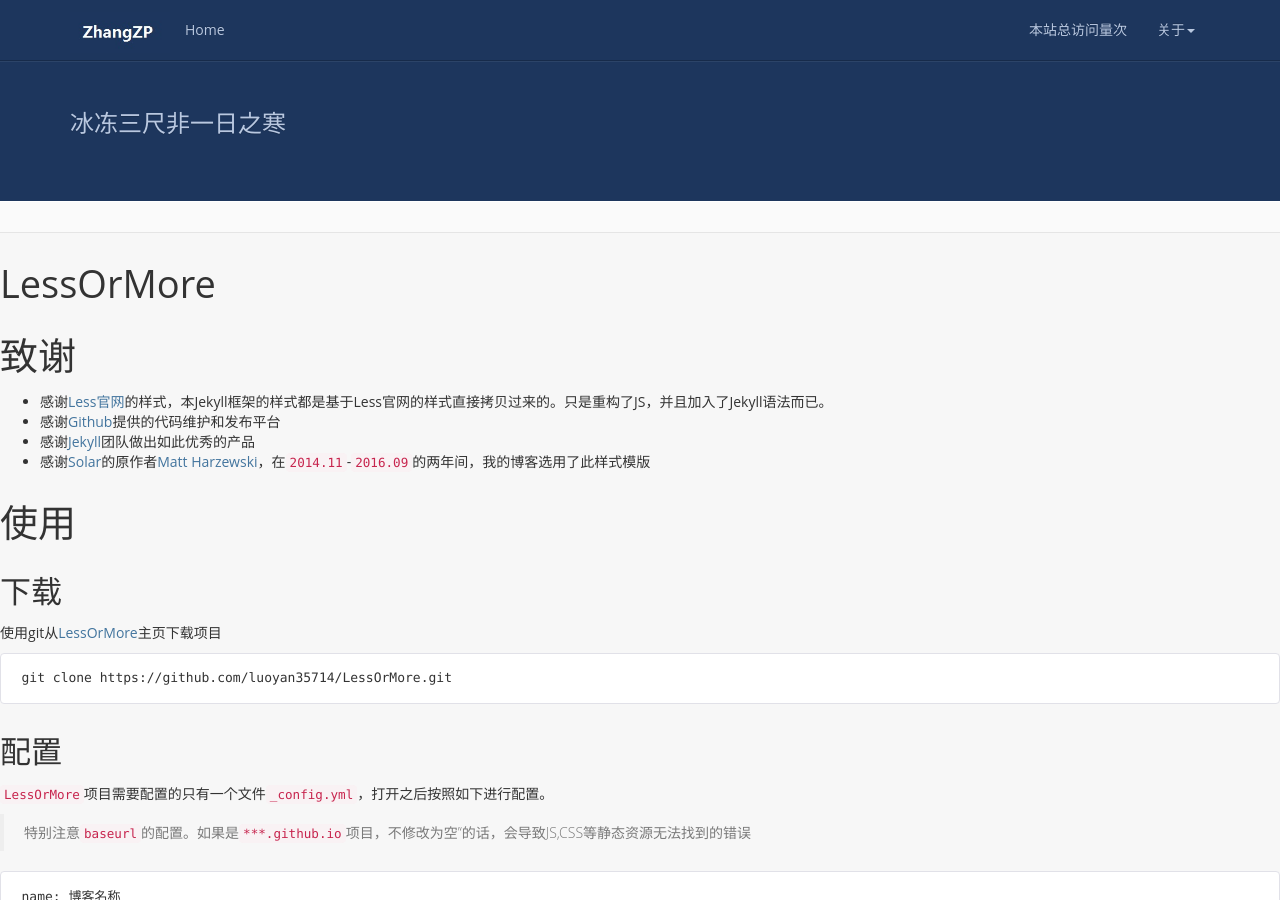
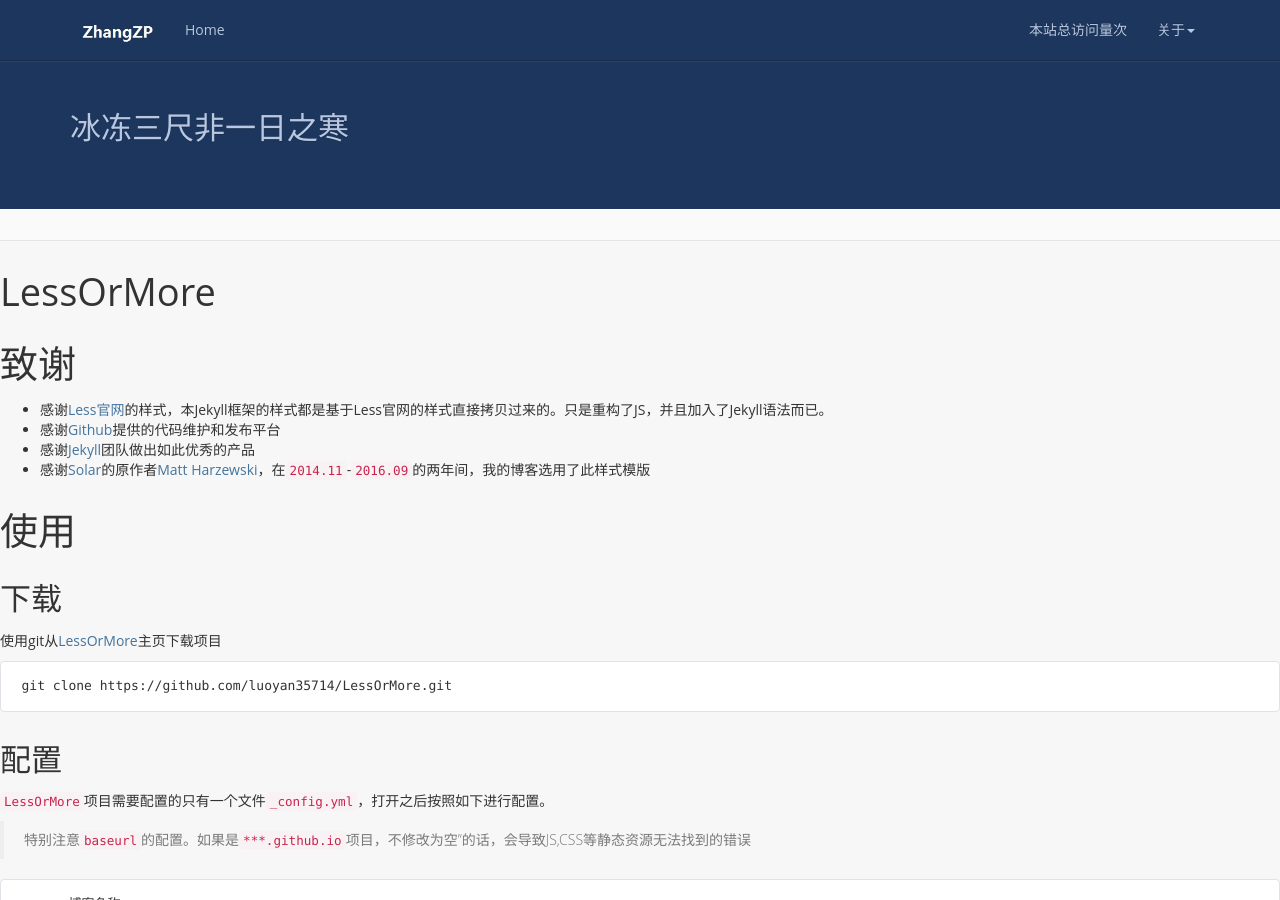
Before and after one commit to ZhangZaipeng/ZhangZaipeng.github.io, a Jekyll site: the page built from README.md, in a window 1280 px wide and 900 px high. Built offline with Jekyll 4.4.1, drawn with Linux system fonts in a browser that asks for light colours; our own code applies the rules of GitHub Pages for plain Markdown files; comment, search, counter and statistics services are not loaded.

Commit message:
modify 1

```diff
--- a/_includes/docs_header.html
+++ b/_includes/docs_header.html
@@ -5,7 +5,7 @@
 		    <h1>{{ page.title }}</h1>
 		    <p>Post on {{ page.date | date: "%b %d, %Y" }} by <a href="/about">{{ site.author }}</a></p>
 		-->
-		    <h3>{{ site.motto }}</h3>
+		    <h2>{{ site.motto }}</h2>
     {% else %}
 	    <h1>{{ site.name }}</h1>
 	    <p>{{ site.description }}</p>
--- a/_includes/head.html
+++ b/_includes/head.html
@@ -11,7 +11,6 @@
 	<link rel="stylesheet" href="{{ '/styles/css/fontawesome/css/font-awesome.min.css' | prepend: site.baseurl }}">
 	<link rel="stylesheet" href="{{ '/styles/css/syntax.css' | prepend: site.baseurl }}">
 	<link rel="canonical" href="{{ page.url | replace:'index.html','' | prepend: site.baseurl }}">
-	<link rel="alternate" type="application/rss+xml" title="{{ site.name }}" href="{{ '/feed.xml' | prepend: site.baseurl }}">
 
 	<meta name="keywords" content="{{ page.title | append: ', ' | append: site.name | append: ', ' | append: site.meta_description}}">
 	<meta name="description" content="{{site.meta_description}}">
```
Also changed, not shown: styles/images/favicon.jpg.
